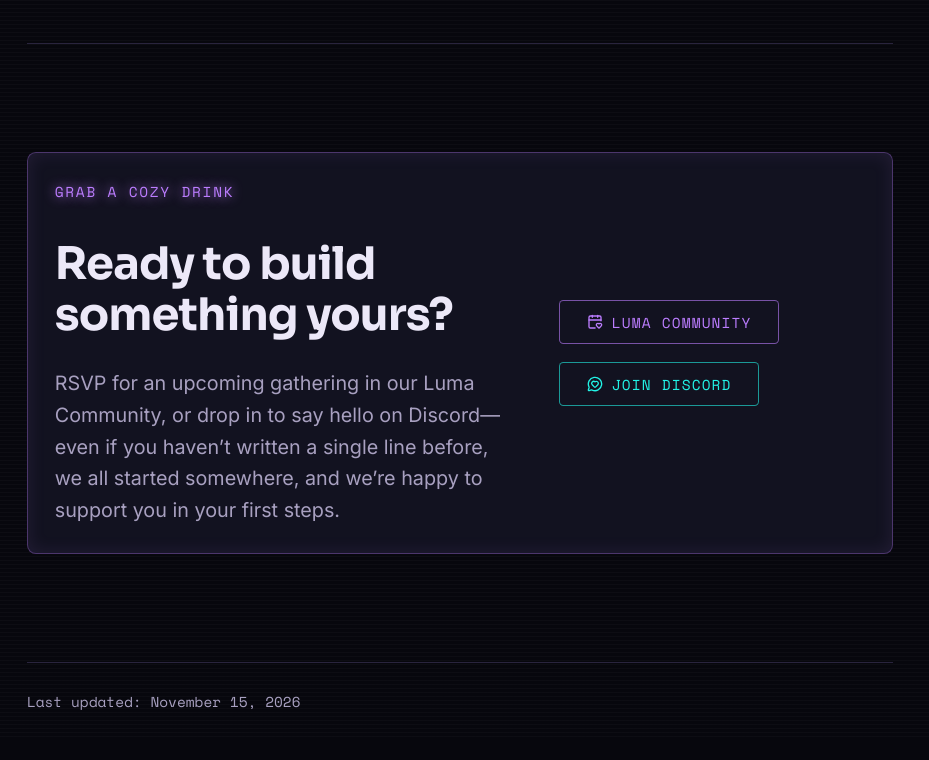
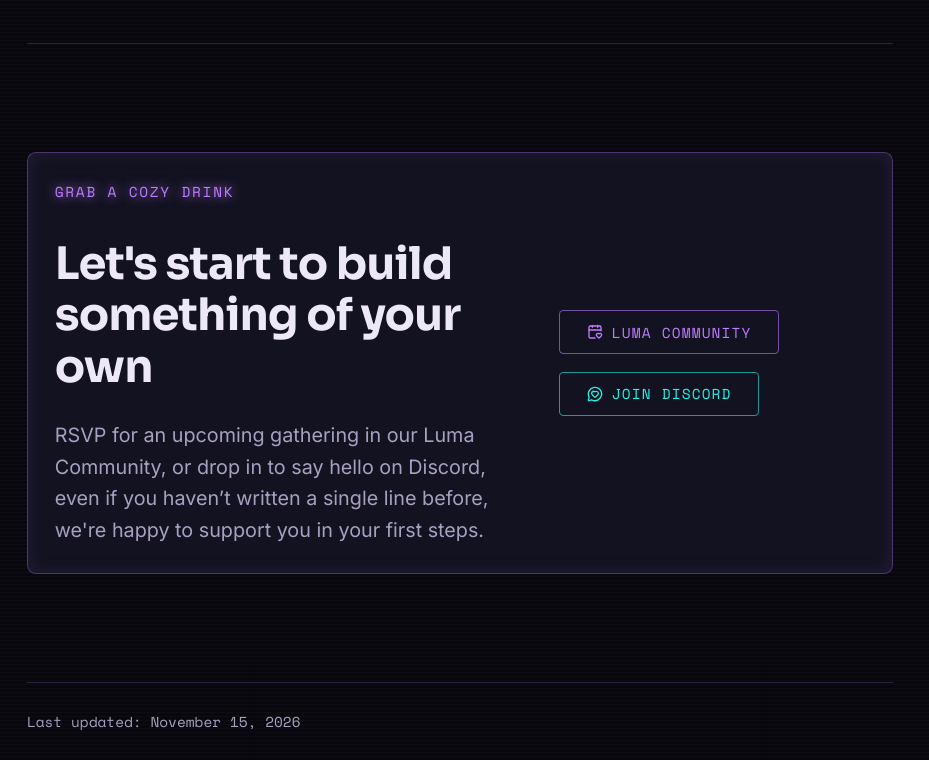
Before and after one commit to Gigi1111/women-vibe-coder-website, a plain HTML site: page draft/index.html in a window 1280 px wide. Shown: the part 6199-6959 px from the top of the page, without its empty margins (0-929 px from the left). Drawn offline with nearby package versions, Linux system fonts and the light colour scheme; no server answers; animation ran at ten frames a second.

Commit message:
Reword the closing section heading and invitation
- Heading now reads "Let's start to build something of your own"
- Shorter, simpler invitation to join Luma and Discord
- Draft review copy rebuilt to match

Co-Authored-By: Claude <noreply@anthropic.com>

```diff
--- a/draft/index.html
+++ b/draft/index.html
@@ -1544,9 +1544,9 @@
     <section class="neon-panel closing-band reveal-item" aria-labelledby="closing-heading">
       <div class="hero-copy">
         <span class="kicker is-violet">GRAB A COZY DRINK</span>
-        <h2 id="closing-heading" data-editable="closingTitle">Ready to build something yours?</h2>
+        <h2 id="closing-heading" data-editable="closingTitle">Let's start to build something of your own</h2>
         <p data-editable="closingBody">
-          RSVP for an upcoming gathering in our Luma Community, or drop in to say hello on Discord—even if you haven’t written a single line before, we all started somewhere, and we’re happy to support you in your first steps.
+          RSVP for an upcoming gathering in our Luma Community, or drop in to say hello on Discord, even if you haven’t written a single line before, we're happy to support you in your first steps.
         </p>
       </div>
       <div class="cta-row">
```
Also changed, not shown: index.html (+2 -2 lines).
